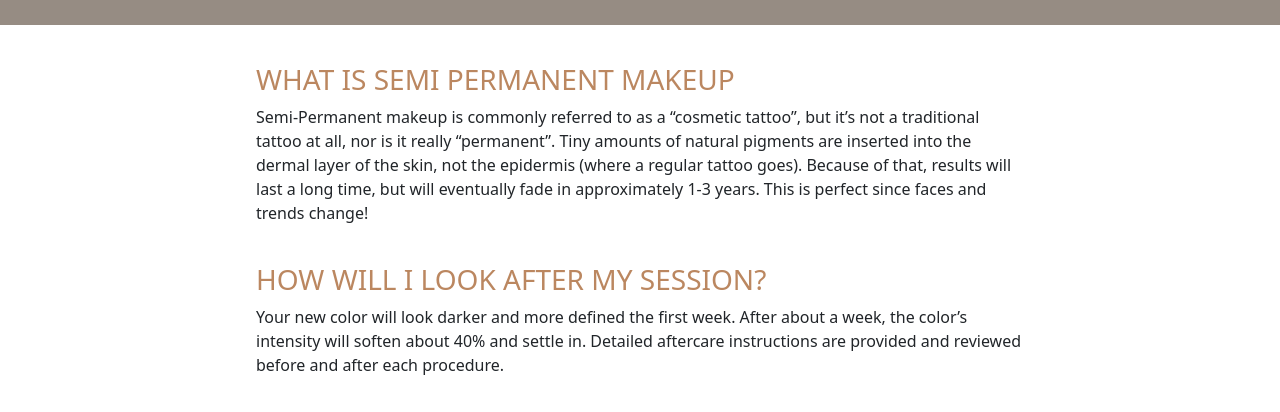
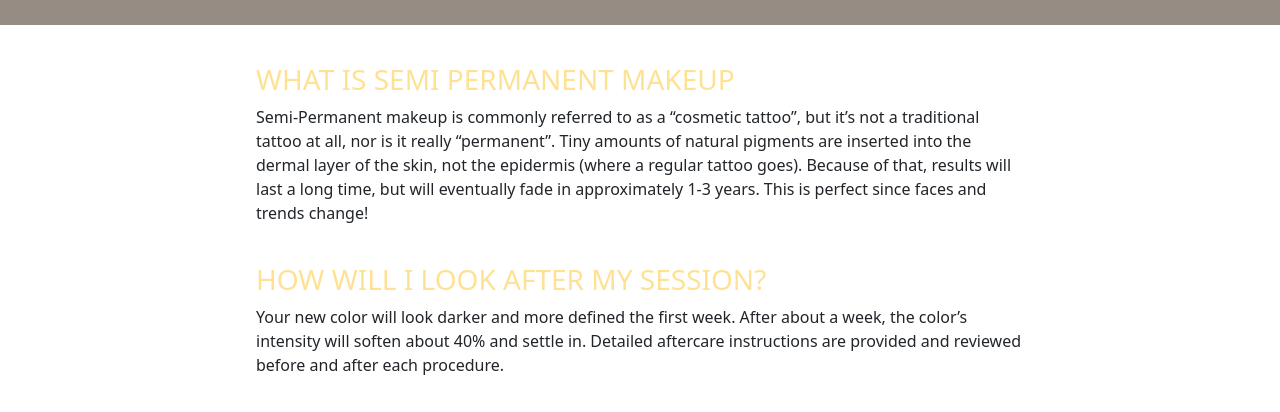
Before and after one commit to zealnails/Home, a plain HTML site: page faq.html in a window 1280 px wide. Shown: the part 214-626 px from the top of the page. Drawn offline with nearby package versions, Linux system fonts and the light colour scheme; a web font is replaced by a local one.

Commit message:
Update styles.css

```diff
--- a/css/styles.css
+++ b/css/styles.css
@@ -8,7 +8,7 @@ h2,h4 {font-family: 'Libre Baskerville', serif;
    text-align: center;
 font-size: 40px;
 padding-top: 20px;}
-h3 {color: #BB8760;
+h3 {color: #FFE194;
   font-weight: 200;
 }
 
```
